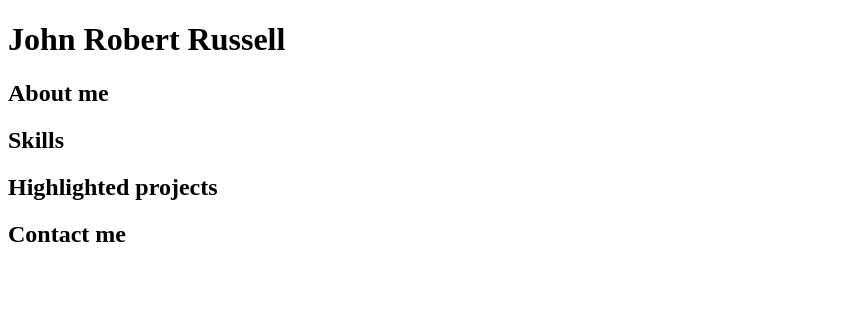
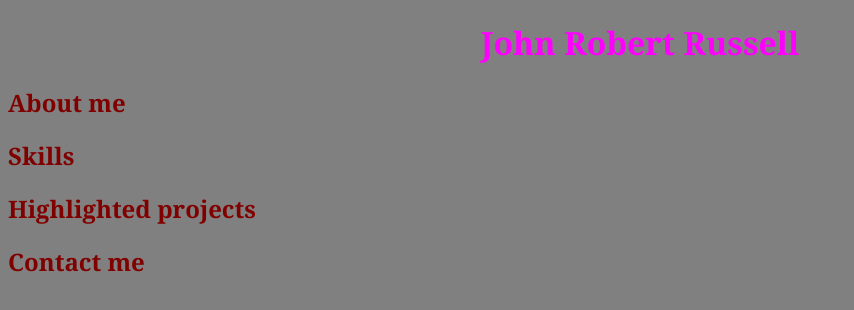
Before and after one commit to JohnRobertR/JohnRobertR.github.io, a plain HTML site: page index.html in a window 1280 px wide. Shown: the whole page, without its empty margins (0-854 px from the left). Drawn offline with Linux system fonts and the light colour scheme.

Commit message:
CSS uploads

```diff
--- a/index.html
+++ b/index.html
@@ -2,6 +2,7 @@
 <html>
     <head>
         <title>CSCE 190: John Robert Russell</title>
+        <link rel="stylesheet" href="styles.css" >
     </head>
     <body>
         <h1>John Robert Russell</h1>
--- /dev/null
+++ b/styles.css
@@ -0,0 +1,29 @@
+body {
+    background-color: gray;
+    font-family:Georgia, 'Times New Roman', Times, serif;
+ }
+
+ h1 {
+    text-align: center;
+    color:magenta;
+
+ }
+ .about {
+    text-align: left;
+    color: maroon;
+ }
+
+ .skills {
+    text-align: left;
+    color: maroon;
+ }
+
+ .projects {
+    text-align: left;
+    color:maroon;
+ }
+
+ .contact {
+    text-align: left;
+    color: maroon;
+ }
```
